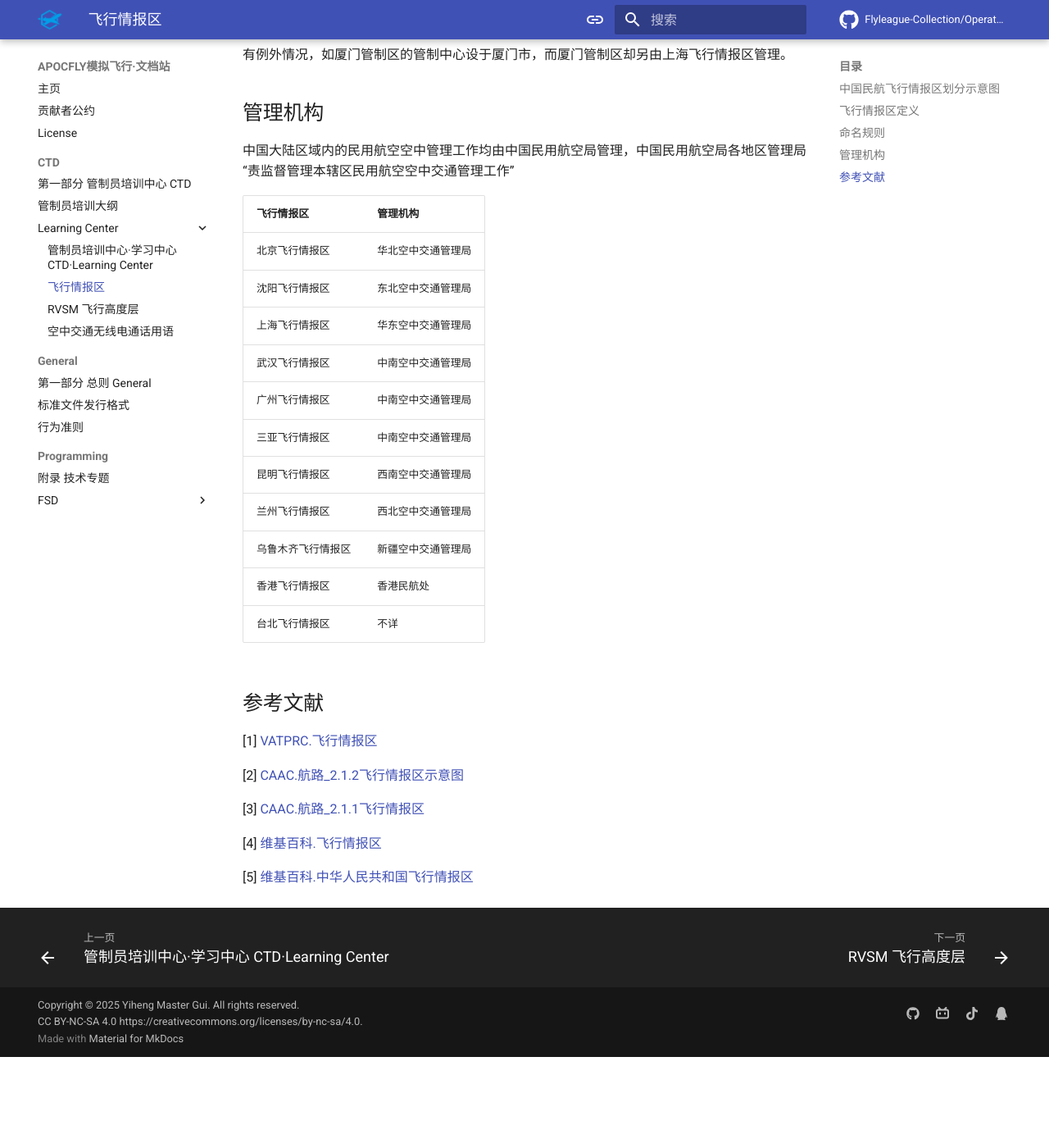
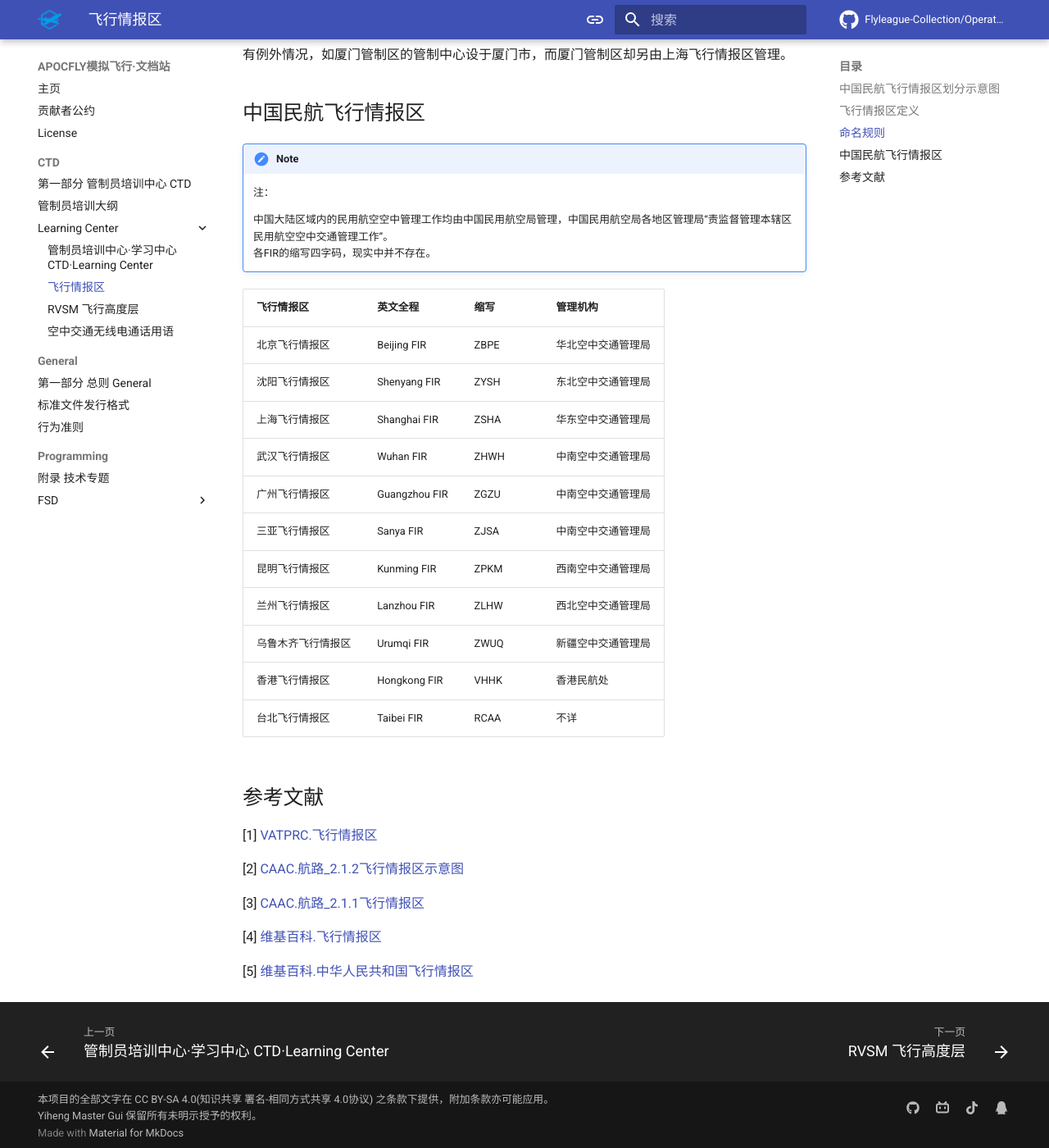
Before and after one commit to Flyleague-Collection/Operating-document, an MkDocs documentation site: the page built from docs/CTD/Learning_Center/FIR.md, in a window 1280 px wide and 1400 px high, scrolled down 1343 px. Shown: the whole window at 82% size. Built offline with MkDocs 1.6.1 and Material for MkDocs 9.7.7, drawn with Linux system fonts in a browser that asks for light colours; comment, search, counter and statistics services are not loaded; before the commit the page ends 2632 px from its top, so only the background shows below that.

Commit message:
feat: 修改发现情报区、更改LICENSE为CC BY-SA 4.0

```diff
--- a/docs/CTD/Learning_Center/FIR.md
+++ b/docs/CTD/Learning_Center/FIR.md
@@ -20,23 +20,31 @@ Flight information region
 
 
 
-## 管理机构
+## 中国民航飞行情报区
 
-中国大陆区域内的民用航空空中管理工作均由中国民用航空局管理，中国民用航空局各地区管理局“责监督管理本辖区民用航空空中交通管理工作”
+!!! note
 
-| 飞行情报区         | 管理机构           |
-| ------------------ | ------------------ |
-| 北京飞行情报区     | 华北空中交通管理局 |
-| 沈阳飞行情报区     | 东北空中交通管理局 |
-| 上海飞行情报区     | 华东空中交通管理局 |
-| 武汉飞行情报区     | 中南空中交通管理局 |
-| 广州飞行情报区     | 中南空中交通管理局 |
-| 三亚飞行情报区     | 中南空中交通管理局 |
-| 昆明飞行情报区     | 西南空中交通管理局 |
-| 兰州飞行情报区     | 西北空中交通管理局 |
-| 乌鲁木齐飞行情报区 | 新疆空中交通管理局 |
-| 香港飞行情报区     | 香港民航处         |
-| 台北飞行情报区     | 不详               |
+    注：
+
+    中国大陆区域内的民用航空空中管理工作均由中国民用航空局管理，中国民用航空局各地区管理局“责监督管理本辖区民用航空空中交通管理工作”。<br>
+    各FIR的缩写四字码，现实中并不存在。
+
+
+
+
+| 飞行情报区         | 英文全程      | 缩写 | 管理机构           |
+| ------------------ | ------------- | ---- | ------------------ |
+| 北京飞行情报区     | Beijing FIR   | ZBPE | 华北空中交通管理局 |
+| 沈阳飞行情报区     | Shenyang FIR  | ZYSH | 东北空中交通管理局 |
+| 上海飞行情报区     | Shanghai FIR  | ZSHA | 华东空中交通管理局 |
+| 武汉飞行情报区     | Wuhan FIR     | ZHWH | 中南空中交通管理局 |
+| 广州飞行情报区     | Guangzhou FIR | ZGZU | 中南空中交通管理局 |
+| 三亚飞行情报区     | Sanya FIR     | ZJSA | 中南空中交通管理局 |
+| 昆明飞行情报区     | Kunming FIR   | ZPKM | 西南空中交通管理局 |
+| 兰州飞行情报区     | Lanzhou FIR   | ZLHW | 西北空中交通管理局 |
+| 乌鲁木齐飞行情报区 | Urumqi FIR    | ZWUQ | 新疆空中交通管理局 |
+| 香港飞行情报区     | Hongkong FIR  | VHHK | 香港民航处         |
+| 台北飞行情报区     | Taibei FIR    | RCAA | 不详               |
 
 
 
--- a/mkdocs.yml
+++ b/mkdocs.yml
@@ -129,4 +129,4 @@ plugins:
   # - social
   # - tags
 
-copyright: Copyright &copy; 2025 Yiheng Master Gui. All rights reserved. <br> CC BY-NC-SA 4.0 <a href="https://creativecommons.org/licenses/by-nc-sa/4.0" target="_blank" rel="noopener noreferrer">https://creativecommons.org/licenses/by-nc-sa/4.0</a>. <br>
+copyright: 本项目的全部文字在 <a href="https://creativecommons.org/licenses/by-sa/4.0/deed.zh-hans" target="_blank" rel="noopener noreferrer">CC BY-SA 4.0(知识共享 署名-相同方式共享 4.0协议)</a> 之条款下提供，附加条款亦可能应用。<br> Yiheng Master Gui 保留所有未明示授予的权利。
```
Also changed, not shown: LICENSE.md (+2 -3 lines), README.md (+2 -2 lines), docs/CTD/Learning_Center/index.md (+1 -1 lines), docs/LICENSE.md (+2 -3 lines), 1 other file.
